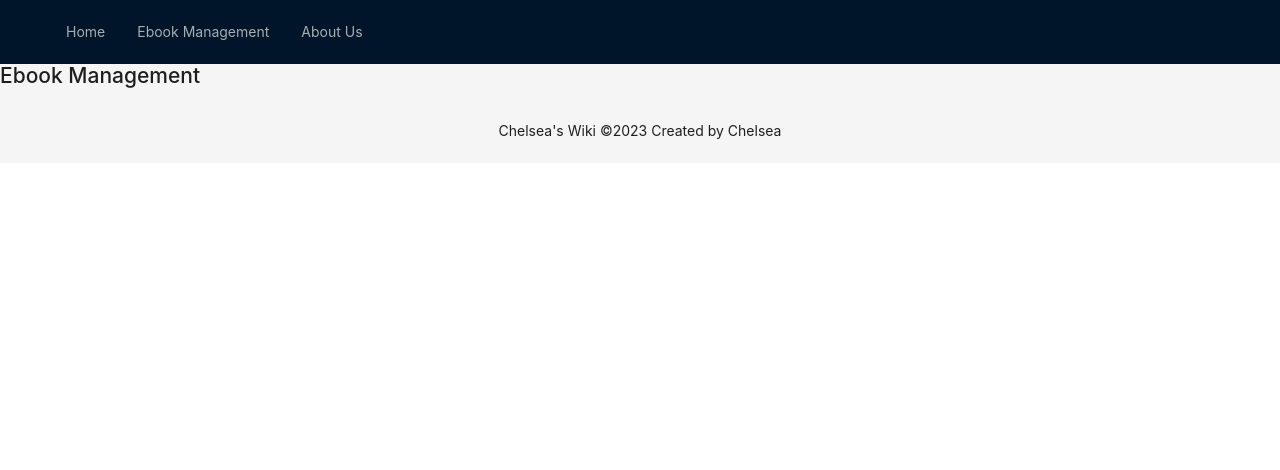
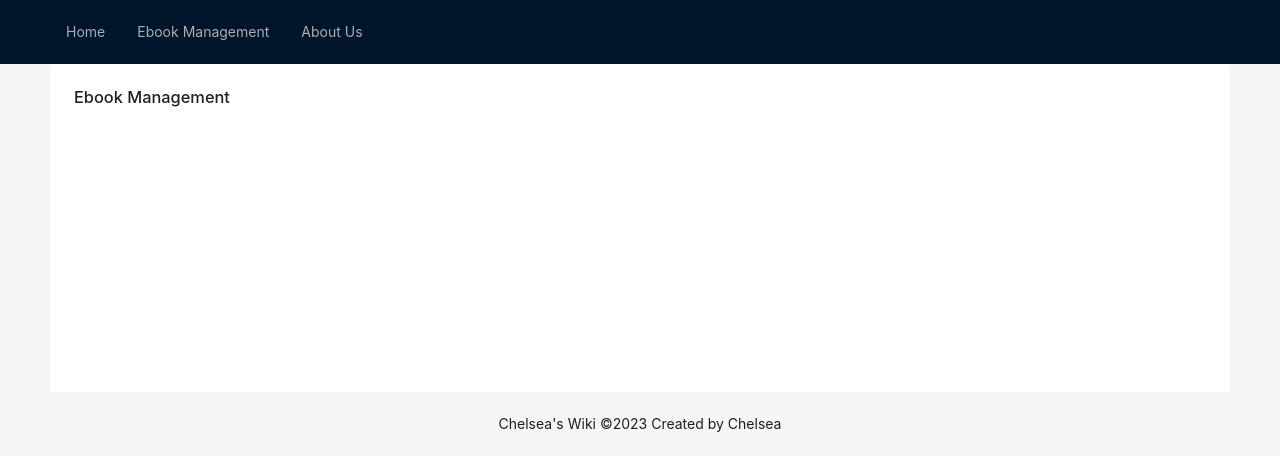
Before and after one commit to ChelseaKong/wiki, a Vue app in the folder web/: page /admin/ebook in a window 1280 px wide. Shown: the top 470 px of the page. Built offline with nearby package versions, Linux system fonts and the light colour scheme; no server answers.

Commit message:
4-03 modify page 电子书管理 页面布局

```diff
--- a/web/src/views/admin/admin-ebook.vue
+++ b/web/src/views/admin/admin-ebook.vue
@@ -1,5 +1,13 @@
 <template>
-  <div class="about">
-    <h1>Ebook Management</h1>
-  </div>
+  <a-layout-content style="padding: 0 50px">
+    <a-layout style="padding: 24px 0; background: #fff">
+      <a-layout-content :style="{ padding: '0 24px', minHeight: '280px' }">
+        <div class="about">
+          <h1>Ebook Management</h1>
+        </div>
+      </a-layout-content>
+    </a-layout>
+  </a-layout-content>
 </template>
+<script setup lang="ts">
+</script>
```
